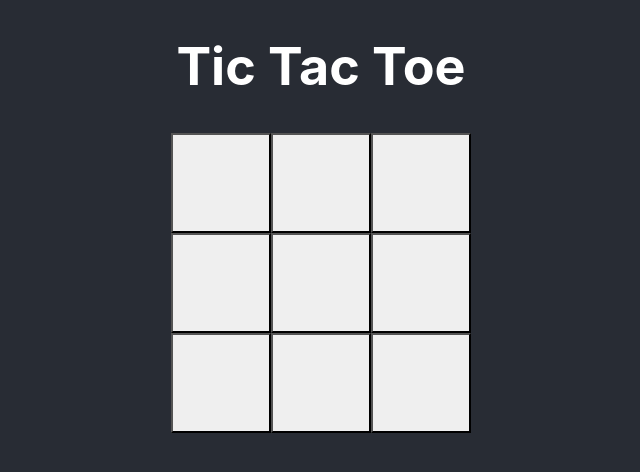
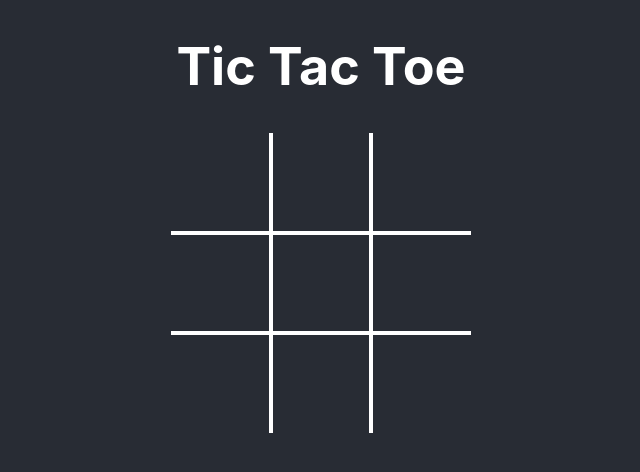
Before and after one commit to JoeFuentes-WebDev/TicTacToe, a React (Create React App) app: page / in a window 1280 px wide. Shown: the top 472 px of the page, without its empty margins (319-959 px from the left). Built offline with nearby package versions, Linux system fonts and the light colour scheme.

Commit message:
change game to look like tic tac toe

```diff
--- a/src/App.css
+++ b/src/App.css
@@ -20,15 +20,27 @@
 }
 
 button {
+  background-color: #282c34;
+  border: 2px solid white;
   border-radius: 0;
   width: 100px;
   height: 100px;
   max-width: 100px;
   max-height: 100px;
-  font-size: 50px;
+  font-size: 35px;
   font-stretch: 120%;
   color: yellow;
 }
+
+button:nth-child(1) { border-top: none;  border-left: none; }
+button:nth-child(2) {border-top: none;}
+button:nth-child(3) { border-top: none; border-right: none; }
+button:nth-child(4) { border-left: none}
+button:nth-child(6) { border-right: none}
+button:nth-child(7) { border-bottom: none; border-left: none}
+button:nth-child(8) { border-bottom: none}
+button:nth-child(9) { border-bottom: none; border-right: none}
+
 .game-over, .tied {
   font-size: 10px;
 }
@@ -40,7 +52,7 @@ button {
 }
 
 .winner {
-  font-size: 105px;
+  font-size: 50px;
   color: lime;
   line-height: 75px;
 }
@@ -55,12 +67,13 @@ button {
 }
 
 button.new-game {
+  background: green;
   margin-top: 20px;
   max-width: 300px;
   width: 300px;
   font-size: 20px;
   height: 40px;
   border: none;
-  color: black;
+  color: white;
   font-stretch: normal;
 }
--- a/src/TicTacToe.js
+++ b/src/TicTacToe.js
@@ -77,7 +77,7 @@ export const TicTacToe = () => {
                     (square, i) =>
                         <button
                             disabled={picked.includes(i.toString()) || winner}
-                            className={[winnerSet.includes(i) ? 'winner' : '', (plays === 9 && !winner) ? 'tied' : '', winner ? 'game-over' : ''].join(' ')}
+                            className={[(plays === 9 && !winner) ? 'tied' : '', winnerSet.includes(i) ? 'winner' : '', winner ? 'game-over' : ''].join(' ')}
                             key={i} id={i} onClick={handleClick}>
                             {square}
                         </button>
```
